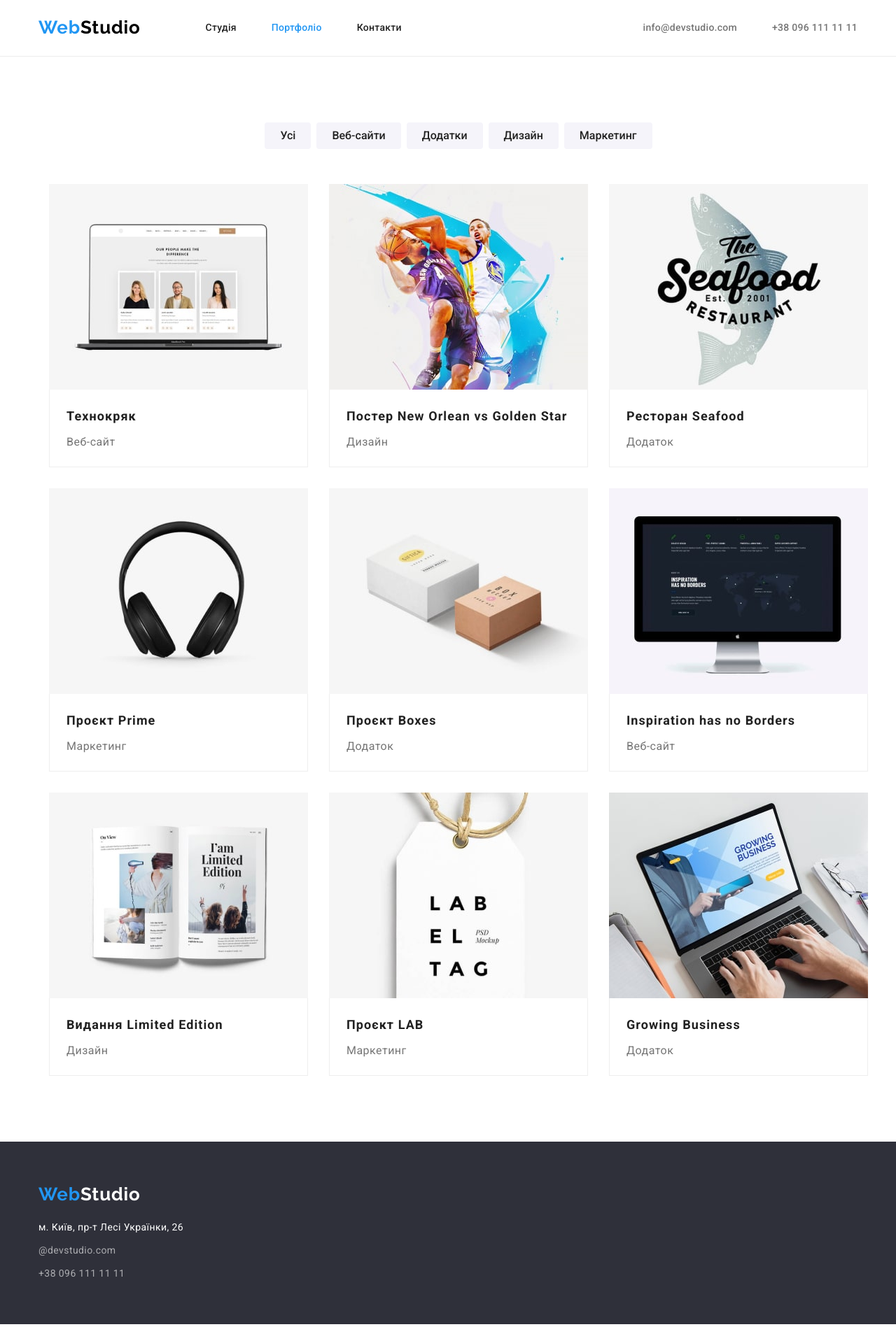
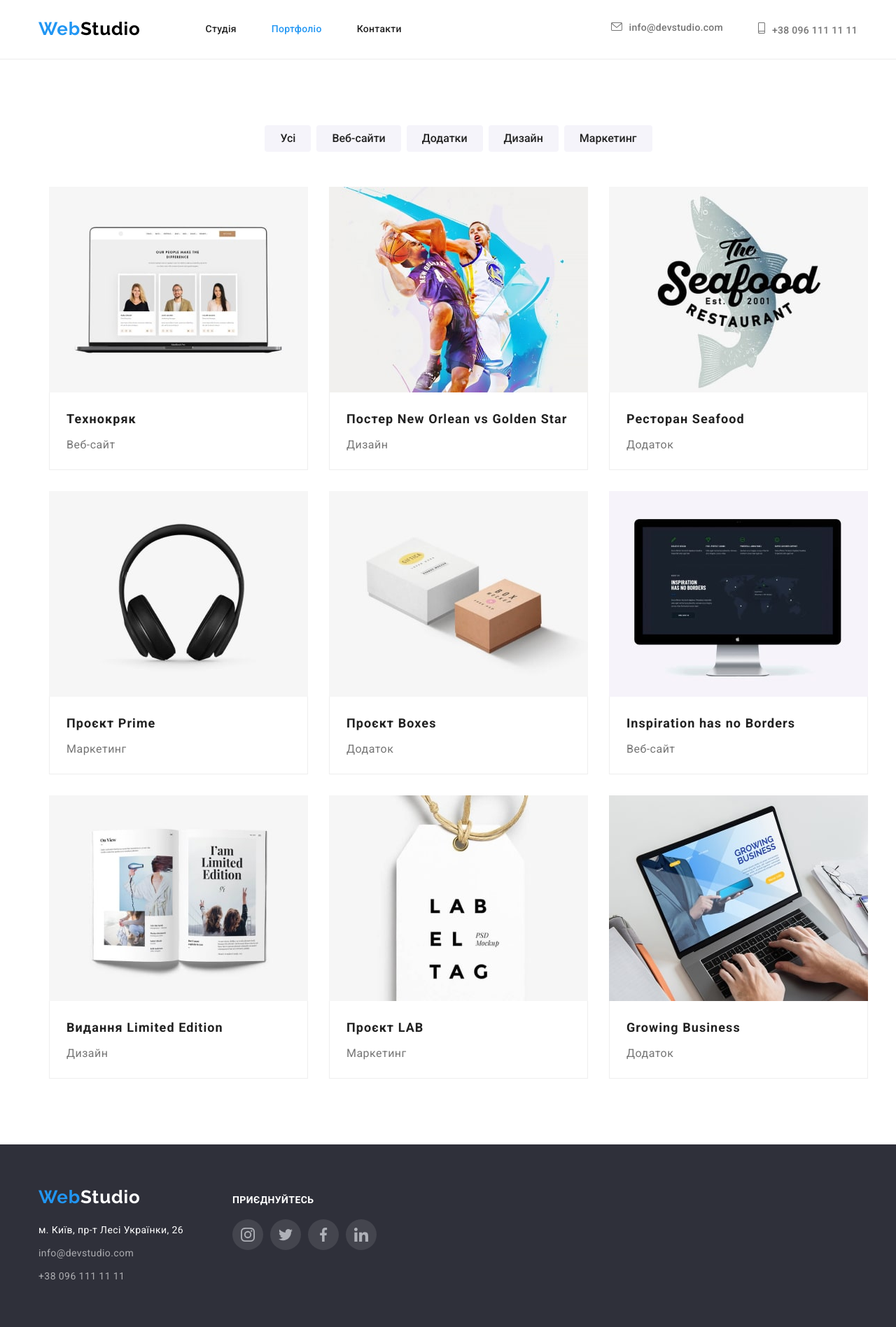
Before and after one commit to MykhailoST/goit-markup-hw-04, a plain HTML site: page portfolio.html in a window 1280 px wide. Shown: the whole page at 70% size. Drawn offline with nearby package versions, Linux system fonts and the light colour scheme.

Commit message:
4 дз готово

```diff
--- a/css/styles.css
+++ b/css/styles.css
@@ -165,12 +165,29 @@ header {
     color: var(--span-color);
 }
 
+.envelope {
+    margin-right: 10px;
+    fill: currentColor;
+}
 
+.smartphone {
+    margin-right: 10px;
+    fill: currentColor;
+}
 
 
 /*main*/
 
 /*hero*/
+
+
+
+.hero {
+    padding: 200px 0px 200px 0px;
+    text-align: center;
+
+    background-color: #2F303A;
+}
 
 .overley {
     max-width: 1600px;
@@ -179,17 +196,10 @@ header {
     margin-right: auto;
 
     background-image: linear-gradient(to right,
-                rgba(47, 48, 58, 0.4),
-                rgba(47, 48, 58, 0.4)),
-                url(../images/Img-hero.jpg);
+            rgba(47, 48, 58, 0.4),
+            rgba(47, 48, 58, 0.4)),
+        url(../images/Img-hero.jpg);
 
-   }
-
-.hero {
-    padding: 200px 0;
-    text-align: center;
-
-    background-color: #2F303A;
 }
 
 .hero-title {
@@ -560,15 +570,13 @@ address .link {
 
 /* ПРИЄДНУЙТЕСЬ */
 
-.join {
-    width: 206px;
-    height: 80px;
+.div-footer {
     display: flex;
     align-items: baseline;
-    padding-left: 0px;
-    padding-right: 0px;
+}
 
-
+.join {
+    margin-left: 70px;
 }
 
 .join-soc {
--- a/portfolio.html
+++ b/portfolio.html
@@ -29,8 +29,16 @@
                 </ul>
             </nav>
             <ul class="nav">
-                <li class="item"><a href="mailto:info@devstudio.com" class="mail link">info@devstudio.com</a></li>
-                <li class="item"><a href="tel:+380961111111" class="tel link">+38 096 111 11 11</a></li>
+                <li class="item"><a href="mailto:info@devstudio.com" class="mail link">
+                    <svg class="contacts-icon envelope" width="16" height="12">
+                        <use href="./images/icons.svg#icon-envelope"></use>
+                    </svg>info@devstudio.com
+                </a></li>
+                <li class="item"><a href="tel:+380961111111" class="tel link">
+                    <svg class="contacts-icon smartphone" width="10" height="16">
+                        <use href="./images/icons.svg#icon-smartphone"></use>
+                    </svg>+38 096 111 11 11
+                </a></li>
             </ul>
         </div>
     </header>
@@ -139,16 +147,52 @@
 
 
     <footer class="footer"> <!-- Колонтитул -->
-        <div class="container">
+    <div class="container div-footer">
+        <div>
             <a href="/" class="footer-logo link"> <span>Web</span>Studio</a>
             <address>
                 <ul class="link">
                     <li class="address-link"><a href="" class="link-addres link">м. Київ, пр-т Лесі Українки, 26</a></li>
-                    <li class="address-link"><a href="mailto:info@devstudio.com" class="link-mail link">@devstudio.com</a></li>
+                    <li class="address-link"><a href="mailto:info@devstudio.com"
+                            class="link-mail link">info@devstudio.com</a></li>
                     <li class="address-link"><a href="tel:+380961111111" class="link-tel link">+38 096 111 11 11</a></li>
                 </ul>
             </address>
         </div>
+        <div class="join">
+            <h2 class="join-soc">ПРИЄДНУЙТЕСЬ</h2>
+            <ul class="soc-list-join">
+                <li class="soc-items-join">
+                    <a class="soc-link-join" href="#">
+                        <svg width="20" height="20" class="soc-icons">
+                            <use href="./images/icons.svg#icon-instagram-2"></use>
+                        </svg>
+                    </a>
+                </li>
+                <li class="soc-items-join">
+                    <a class="soc-link-join" href="#">
+                        <svg width="20" height="20" class="soc-icons">
+                            <use href="./images/icons.svg#icon-twitter-1"></use>
+                        </svg>
+                    </a>
+                </li>
+                <li class="soc-items-join">
+                    <a class="soc-link-join" href="#">
+                        <svg width="20" height="20" class="soc-icons">
+                            <use href="./images/icons.svg#icon-facebook-1"></use>
+                        </svg>
+                    </a>
+                </li>
+                <li class="soc-items-join">
+                    <a class="soc-link-join" href="#">
+                        <svg width="20" height="20" class="soc-icons">
+                            <use href="./images/icons.svg#icon-linkedin-1"></use>
+                        </svg>
+                    </a>
+                </li>
+            </ul>
+        </div>
+    </div>
     </footer>
 
 
```
Also changed, not shown: index.html (+9 -7 lines), images/icons.svg.
